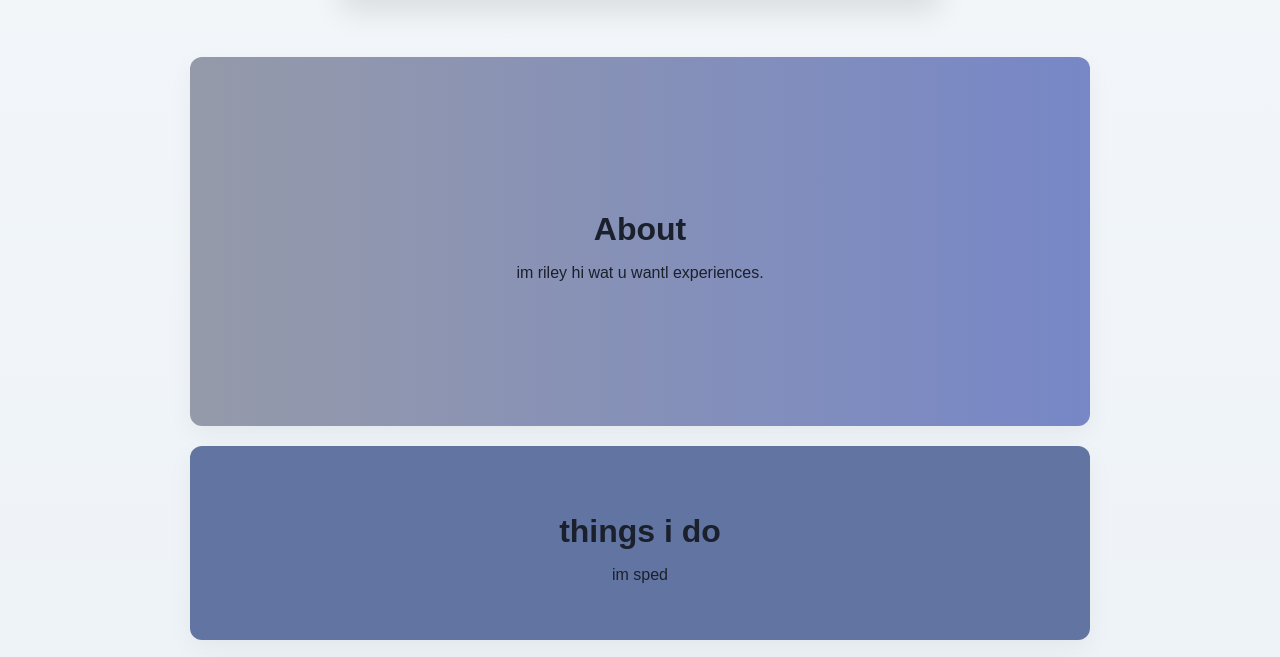
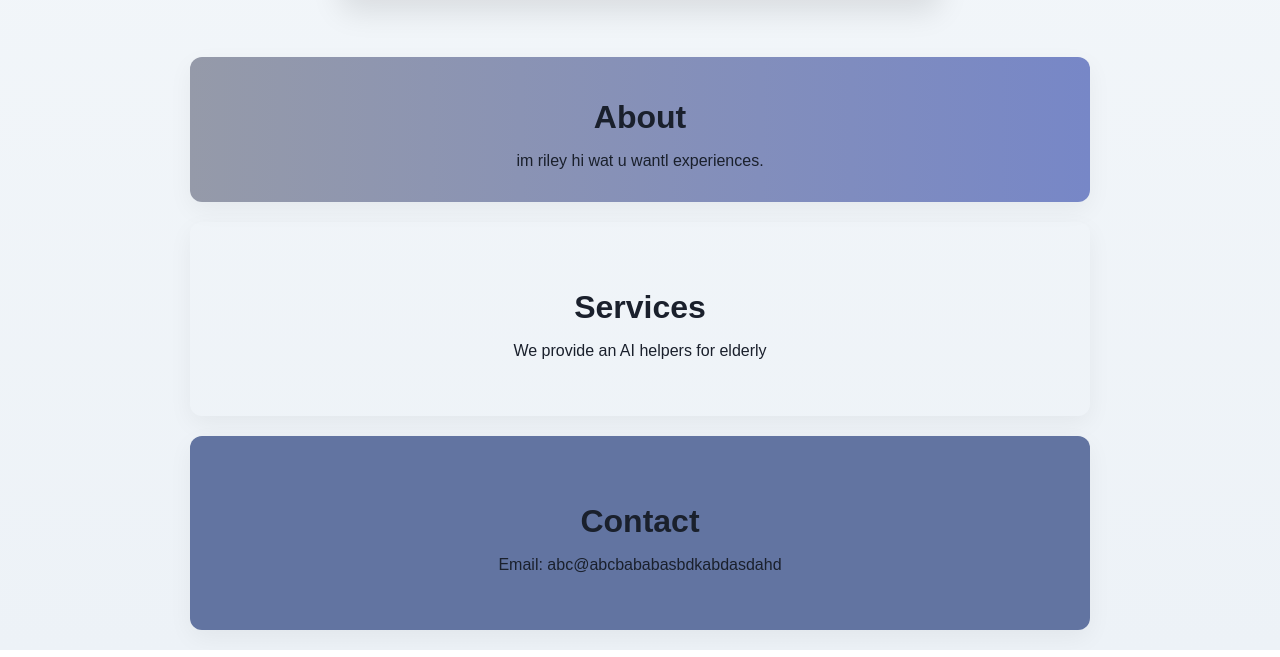
Before and after one commit to yeungriley4/Webpage, a plain HTML site: page index.html in a window 1280 px wide. Shown: the part 840-1497 px from the top of the page. Drawn offline with Linux system fonts and the light colour scheme.

Commit message:
added functions to contact and services

```diff
--- a/index.html
+++ b/index.html
@@ -8,7 +8,7 @@
   </head>
   <body>
     <header class="navbar">
-      <div class="logo">hiiii</div>
+      <div class="logo">Holoconnect</div>
       <nav class="nav-links" aria-label="Main navigation">
         <a href="#home">Home</a>
         <a href="#about">About</a>
@@ -36,8 +36,8 @@
       </div>
 
       <div class="services-div" id="services">
-        <h2>things i do</h2>
-        <p>im sped</p>
+        <h2>Services</h2>
+        <p>We provide an AI helpers for elderly</p>
       </div>
 
       <div class="contact-div" id="contact">
--- a/main_styling.css
+++ b/main_styling.css
@@ -76,6 +76,16 @@ img {
 
 .about-div,
 .services-div,
+#buttonid {
+  padding: 40px 20px;
+  text-align: center;
+  margin: 20px auto;
+  max-width: 900px;
+  border-radius: 12px;
+  box-shadow: 0 8px 24px rgba(0, 0, 0, 0.05);
+}
+
+
 .contact-div {
   background-color: #6274a1;
   padding: 40px 20px;
@@ -148,6 +158,6 @@ img {
 }
 
 #about {
-  padding: 10%;
+  padding: 16px;
   background: linear-gradient(to right, #959aa9, #7787c7);
 }
```
